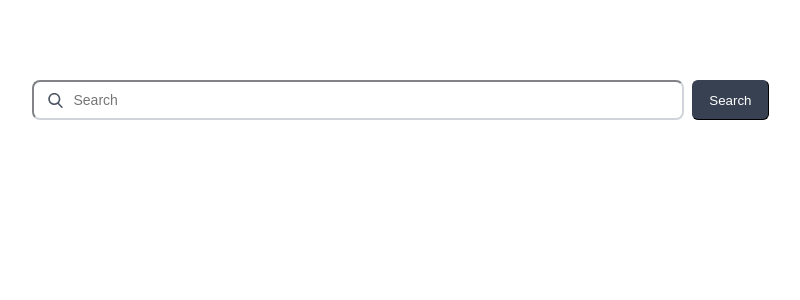
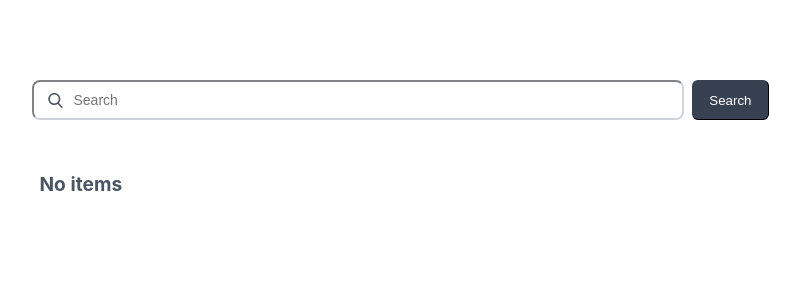
Before and after one commit to anbee123/NextScapingApp, a Next.js app in the folder frontend/: page / in a window 1280 px wide. Shown: the top 300 px of the page, without its empty margins (240-1040 px from the left). Built offline with nearby package versions, Linux system fonts and the light colour scheme.

Commit message:
frontend - fetch scraping data from backend and show

```diff
--- a/frontend/src/components/main/Main.tsx
+++ b/frontend/src/components/main/Main.tsx
@@ -1,18 +1,32 @@
-import { useCallback, useEffect, useState } from "react";
+import { useState } from "react";
 import { SearchBox } from "../search-box";
-import { Container, Content, SearchResult } from "./style";
-import { ProductItemType } from "@/types";
+import { Container, Content, SearchResult, TextMessage } from "./style";
+import { DataResponseType, ProductItemType } from "@/types";
 import { ProductCard } from "../product-card";
-import { mockData } from "@/constants/constants";
+import { BaseAPI } from "@/constants/constants";
 
 const Main = () => {
 
   const [isLoading, setIsLoading] = useState(false)
   const maxShowCount = 9
   const [productList, setProductList] = useState<ProductItemType[]>([])
+  const [message, setMessage] = useState<string>('No items')
 
   const fetchList = async (searchQuery: string) => {
-    setProductList(mockData)
+    const response: DataResponseType = await fetch(BaseAPI, {
+      method: 'post',
+      headers: {
+        "Content-Type": "application/json",
+      },
+      body: JSON.stringify({ searchQuery })
+    })
+      .then(res => res.json()).then(data => data as DataResponseType)
+      .catch(err => ({ error: true, errorMessage: 'Failed' }))
+
+    if (response.error) {
+      setMessage(response?.errorMessage ?? '')
+    }
+    setProductList(response.items ?? [])
   }
 
   const onSearch = async (searchQuery: string) => {
@@ -28,12 +42,13 @@ const Main = () => {
       {isLoading ? (
         <>Loading</>
       ) : (
-        productList && productList.length > 0 && (
-          <SearchResult>
-            {productList.slice(0, maxShowCount).map((item, index) => <ProductCard key={index} item={item} />
-            )}
-          </SearchResult>
-        )
+        <SearchResult>
+          {(productList && productList.length > 0) ?
+            productList.slice(0, maxShowCount).map((item, index) => <ProductCard key={index} item={item} />)
+            :
+            <TextMessage>{message}</TextMessage>
+          }
+        </SearchResult>
       )}
 
     </Content>
--- a/frontend/src/components/main/style.ts
+++ b/frontend/src/components/main/style.ts
@@ -50,3 +50,13 @@ export const SearchResult = styled.div`
     grid-template-columns: repeat(3, minmax(0, 1fr));
   }
 `
+
+export const TextMessage = styled.h2`
+  padding-top: 0.5rem;
+  margin-top: 0.5rem;
+  text-decoration: none;
+  color: #4B5563;
+  font-size: 1.2rem;
+  font-weight: 700;
+  line-height: 2rem;
+`
--- a/frontend/src/components/product-card/ProductCard.tsx
+++ b/frontend/src/components/product-card/ProductCard.tsx
@@ -18,7 +18,7 @@ const ProductCard = ({ item }: ProductCardProps) => {
         alt=""
       />
     </ImageContainer>
-    <TextTitle>{item.title}</TextTitle>
+    <TextTitle href={item.linkUrl}>{item.title}</TextTitle>
     <TextPrice>{item.price}</TextPrice>
   </CardContainer>
   );
--- a/frontend/src/components/product-card/style.ts
+++ b/frontend/src/components/product-card/style.ts
@@ -26,14 +26,17 @@ export const CardImage = styled.img`
   border-radius: 0.5rem;
 `
 
-export const TextTitle = styled.h2`
+export const TextTitle = styled(Link)`
   padding-top: 0.5rem;
   margin-top: 0.5rem;
-  font-size: 1.5rem
+  text-decoration: none;
+  color: #4B5563;
+  font-size: 1.2rem;
+  font-weight: 700;
   line-height: 2rem;
 `
 
-export const TextPrice = styled.h2`
+export const TextPrice = styled.h5`
   font-size: 1.2rem;
   line-height: 2rem;
   color: #4B5563;
--- a/frontend/src/constants/constants.ts
+++ b/frontend/src/constants/constants.ts
@@ -20,3 +20,5 @@ export const mockData: ProductItemType[] = [
     linkUrl: 'https://images.pexels.com/photos/4110101/pexels-photo-4110101.jpeg?auto=compress&cs=tinysrgb&dpr=1&w=500',
   },
 ]
+
+export const BaseAPI = 'http://localhost:4000/api'
--- a/frontend/src/pages/_app.tsx
+++ b/frontend/src/pages/_app.tsx
@@ -9,7 +9,6 @@ function App({ Component, pageProps }: AppProps) {
       <Head>
         <title>My Project</title>
         <link rel="icon" href="/img/icon-512.png" />
-        <link rel="manifest" href="/manifest.json" />
         <meta
           name="description"
           content="A search query project with TypeScript, React, NextJS and Styled Components"
--- a/frontend/src/types/index.ts
+++ b/frontend/src/types/index.ts
@@ -5,3 +5,9 @@ export interface ProductItemType {
   imgUrl: string
   linkUrl: string
 }
+
+export interface DataResponseType {
+  error: boolean
+  errorMessage?: string
+  items?: ProductItemType[]
+}
```
Also changed, not shown: 1 other file (tests, documents, lock files or other folders).
